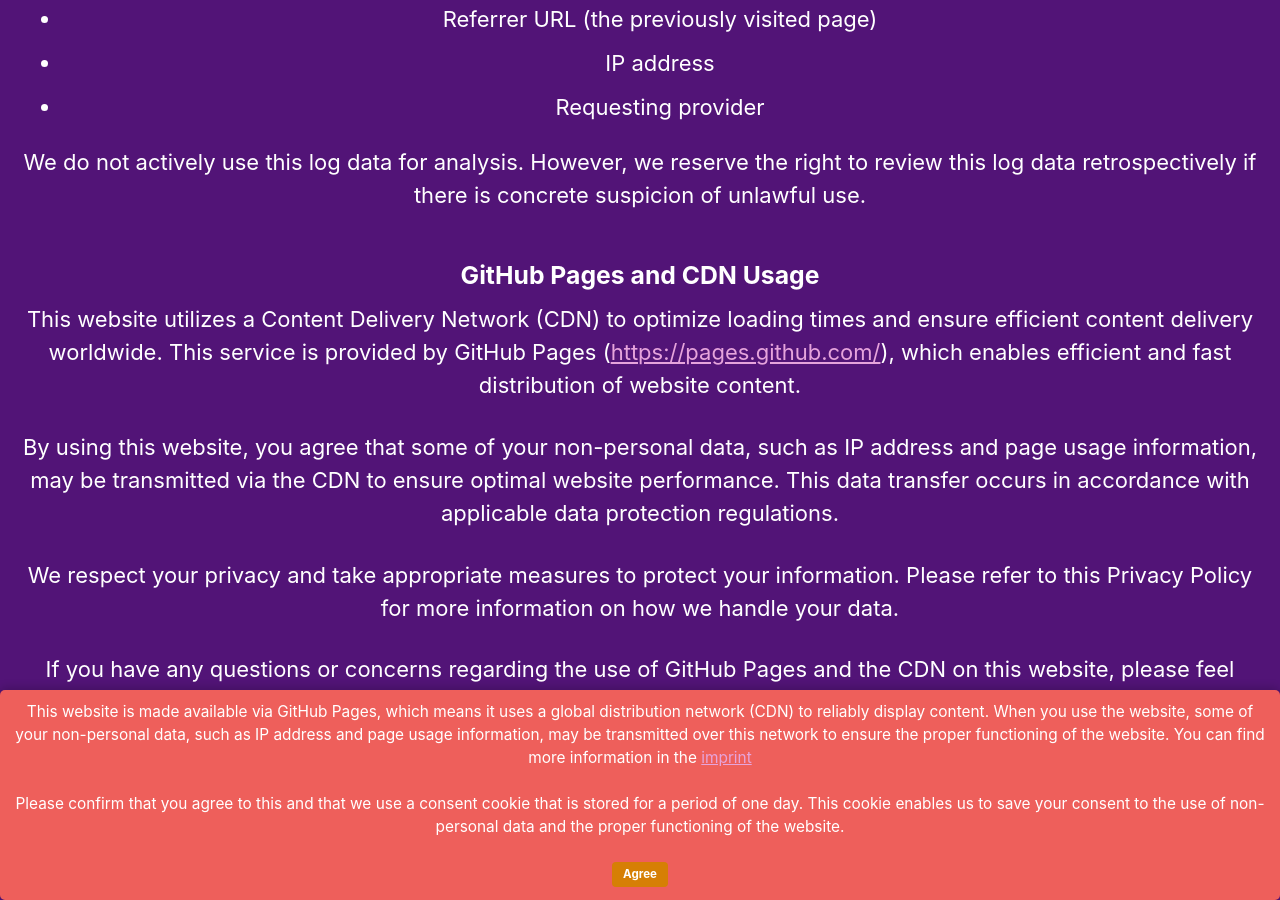
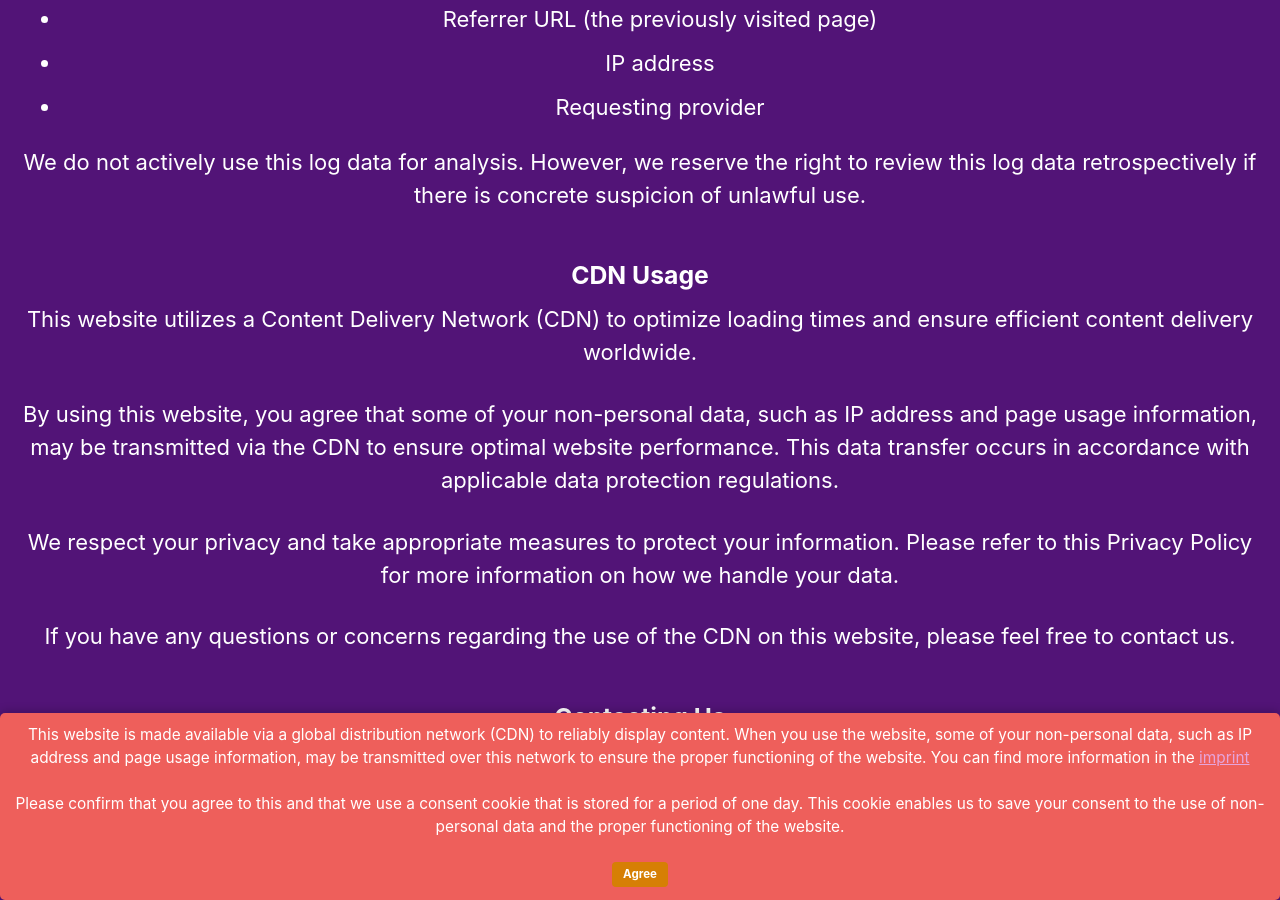
Before and after one commit to perstarke-webdev/puppps-by-joan, a Jekyll site: the page built from _pages/imprint.md, in a window 1280 px wide and 900 px high, scrolled down 1269 px. Built offline with Jekyll 4.4.1, drawn with Linux system fonts in a browser that asks for light colours; cached includes are drawn as plain includes.

Commit message:
update popup + imprint for hosting

```diff
--- a/_includes/popup.html
+++ b/_includes/popup.html
@@ -1,7 +1,7 @@
 <div id="cookie-banner">
-    This website is made available via GitHub Pages, which means it uses a global distribution network (CDN) to reliably display content. When you use the website, some of your non-personal data, such as IP address and page usage information, may be transmitted over this network to ensure the proper functioning of the website.
+    This website is made available via a global distribution network (CDN) to reliably display content. When you use the website, some of your non-personal data, such as IP address and page usage information, may be transmitted over this network to ensure the proper functioning of the website.
     You can find more information in the
-    <a href="/imprint#github-pages-und-cdn-nutzung"
+    <a href="/imprint#cdn-usage"
        target="_blank" rel="noopener noreferrer nofollow">
         imprint</a><br><br>
 
--- a/_pages/imprint.md
+++ b/_pages/imprint.md
@@ -39,15 +39,15 @@
 
 We do not actively use this log data for analysis. However, we reserve the right to review this log data retrospectively if there is concrete suspicion of unlawful use.
 
-### GitHub Pages and CDN Usage
+### CDN Usage
 
-This website utilizes a Content Delivery Network (CDN) to optimize loading times and ensure efficient content delivery worldwide. This service is provided by GitHub Pages ([https://pages.github.com/](https://pages.github.com/)), which enables efficient and fast distribution of website content.
+This website utilizes a Content Delivery Network (CDN) to optimize loading times and ensure efficient content delivery worldwide.
 
 By using this website, you agree that some of your non-personal data, such as IP address and page usage information, may be transmitted via the CDN to ensure optimal website performance. This data transfer occurs in accordance with applicable data protection regulations.
 
 We respect your privacy and take appropriate measures to protect your information. Please refer to this Privacy Policy for more information on how we handle your data.
 
-If you have any questions or concerns regarding the use of GitHub Pages and the CDN on this website, please feel free to contact us.
+If you have any questions or concerns regarding the use of the CDN on this website, please feel free to contact us.
 
 ### Contacting Us
 
```
